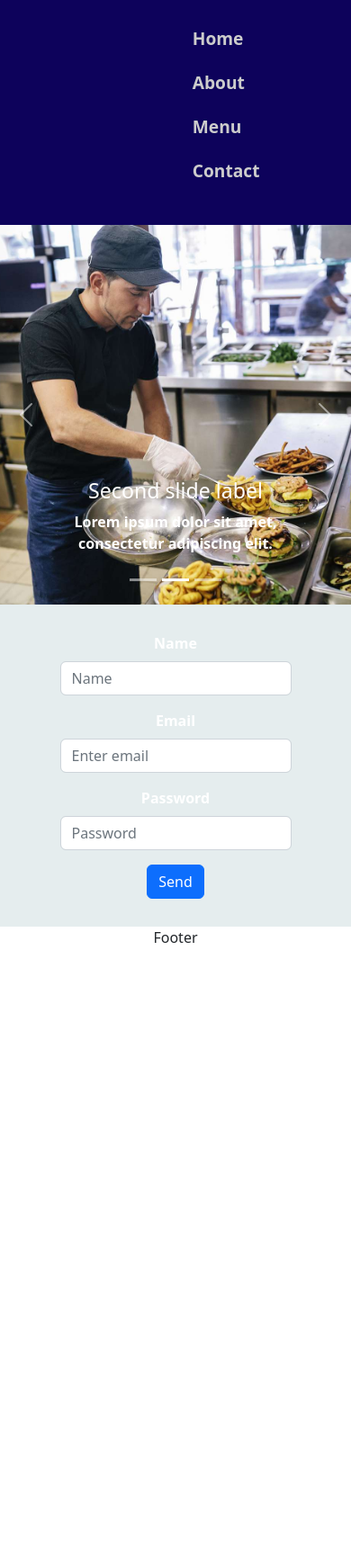
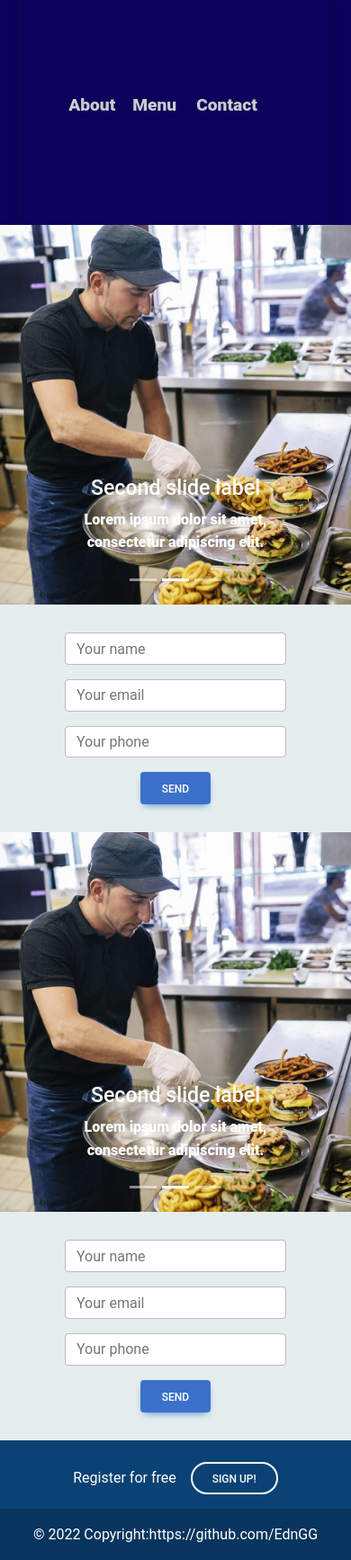
Before and after one commit to EdnGG/Ucamp-project-04, a React (Create React App) app: page / in a window 390 px wide. Shown: the whole page at 90% size. Before the commit the page ends 1054 px from the top, so only its background shows below. Built offline with nearby package versions, Linux system fonts and the light colour scheme; no server answers.

Commit message:
Testing deploy

```diff
--- a/package.json
+++ b/package.json
@@ -3,12 +3,14 @@
   "version": "0.1.0",
   "private": true,
   "dependencies": {
+    "@fortawesome/fontawesome-free": "^6.2.1",
     "@popperjs/core": "^2.11.6",
     "@testing-library/jest-dom": "^5.16.5",
     "@testing-library/react": "^13.4.0",
     "@testing-library/user-event": "^13.5.0",
     "bootstrap": "^5.2.2",
     "firebase": "^9.14.0",
+    "mdb-react-ui-kit": "^5.0.0",
     "react": "^18.2.0",
     "react-bootstrap": "^2.6.0",
     "react-dom": "^18.2.0",
--- a/src/App.css
+++ b/src/App.css
@@ -77,11 +77,9 @@
 .navbar__link:hover {
   color: rgb(214, 39, 39);
 }
-
-/* Main section */
-.container__main {
+/* Sub main section */
+.container__sub-main {
   display: flex;
-  /* flex-direction: column; */
   flex-wrap: nowrap;
   justify-content: center;
   align-items: center;
@@ -89,7 +87,18 @@
   font-weight: 900;
   width: 100%;
   height: 100%;
-  /* background-color: rgb(110, 95, 219); */
+}
+
+/* Main section */
+.container__main {
+  display: flex;
+  flex-wrap: nowrap;
+  justify-content: center;
+  align-items: center;
+  color: white;
+  font-weight: 900;
+  width: 100%;
+  height: 100%;
 }
 .carousel {
   display: flex;
@@ -132,27 +141,66 @@
 }
 
 @media only screen and (max-width: 700px) {
-  /* .navbar__menu {
-    display: none;
+  .container__navbar {
+    display: flex;
+
+    flex-direction: row;
+    justify-content: space-around;
+    align-items: center;
+    /* width: 100%;
+    height: 100%; */
   }
   .navbar__links {
-    display: none;
-  } */
+    display: flex;
+    flex-direction: row;
+    justify-content: space-between;
+    align-items: center;
+    /* width: 100%;
+    height: 100%; */
+    color: beige;
+  }
+  .navbar__link {
+    text-decoration: none;
+    color: #ccc;
+    font-size: 1.2rem;
+    font-weight: 900;
+    padding: 0 10px;
+    width: 100%;
+    height: 100%;
+  }
+  .navbar {
+    display: flex;
+    /* flex-direction: column; */
+    justify-content: space-between;
+    align-items: center;
+    /* width: 100%; */
+    /* height: 100%; */
+  }
+  .navbar__menu {
+    display: flex;
+    flex-wrap: wrap;
+    flex-direction: row;
+    justify-content: center;
+    align-items: center;
+    width: 70%;
+  }
   .navbar__logo {
     display: none;
   }
-  .navbar__list {
+  /* .navbar__list {
     display: flex;
-    flex-direction: column;
+    flex-wrap: wrap;
+    flex-direction: row;
     justify-content: center;
     align-items: center;
     width: 100%;
     height: 100%;
+  } */
+
+  .container__main {
+    flex-direction: column;
   }
-  .navbar__link {
-    padding: 10px;
-  }
-  .container__main {
+  .container__sub-main {
     flex-direction: column;
   }
   /* .carousel {
--- a/src/components/Footer.jsx
+++ b/src/components/Footer.jsx
@@ -1,7 +1,40 @@
 import React from "react";
+import {
+  MDBFooter,
+  MDBContainer,
+  MDBCol,
+  MDBRow,
+  MDBBtn,
+} from "mdb-react-ui-kit";
 
 const Footer = () => {
-  return <div>Footer</div>;
+  return (
+    <MDBFooter
+      className="text-center text-white"
+      style={{ backgroundColor: "#0a4275" }}
+    >
+      <MDBContainer className="p-4 pb-0">
+        <section className="">
+          <p className="d-flex justify-content-center align-items-center">
+            <span className="me-3">Register for free</span>
+            <MDBBtn type="button" outline color="light" rounded>
+              Sign up!
+            </MDBBtn>
+          </p>
+        </section>
+      </MDBContainer>
+      {/* poner los icons */}
+      <div
+        className="text-center p-3"
+        style={{ backgroundColor: "rgba(0, 0, 0, 0.2)" }}
+      >
+        © 2022 Copyright:
+        <a className="text-white" href="https://mdbootstrap.com/">
+          https://github.com/EdnGG
+        </a>
+      </div>
+    </MDBFooter>
+  );
 };
 
 export default Footer;
--- a/src/components/Navbar.jsx
+++ b/src/components/Navbar.jsx
@@ -14,11 +14,6 @@ const Navbar = () => {
 
         <div className="navbar__menu">
           <ul className="navbar__list">
-            <li className="navbar__links">
-              <a className="navbar__link" href="#">
-                Home
-              </a>
-            </li>
             <li className="navbar__links">
               <a className="navbar__link" href="#">
                 About
--- a/src/components/Register.jsx
+++ b/src/components/Register.jsx
@@ -41,29 +41,29 @@ const Register = () => {
     <div>
       <Form onSubmit={sendUser}>
         <Form.Group className="mb-3" controlId="formGroupName">
-          <Form.Label>Name</Form.Label>
+          {/* <Form.Label>Name</Form.Label> */}
           <Form.Control
             name="username"
             type="text"
-            placeholder="Name"
+            placeholder="Your name"
             onChange={handleChange}
           />
         </Form.Group>
         <Form.Group className="mb-3" controlId="formGroupEmail">
-          <Form.Label>Email</Form.Label>
+          {/* <Form.Label>Email</Form.Label> */}
           <Form.Control
             name="email"
             type="email"
-            placeholder="Enter email"
+            placeholder="Your email"
             onChange={handleChange}
           />
         </Form.Group>
         <Form.Group className="mb-3" controlId="formGroupPassword">
-          <Form.Label>Password</Form.Label>
+          {/* <Form.Label>Password</Form.Label> */}
           <Form.Control
-            name="password"
-            type="password"
-            placeholder="Password"
+            name="phone"
+            type="text"
+            placeholder="Your phone"
             onChange={handleChange}
           />
         </Form.Group>
--- a/src/index.js
+++ b/src/index.js
@@ -2,6 +2,8 @@ import React from "react";
 import ReactDOM from "react-dom/client";
 import "./index.css";
 import "bootstrap/dist/css/bootstrap.min.css";
+import "mdb-react-ui-kit/dist/css/mdb.min.css";
+// import "@fortawesome/fontawesome-free/css/all.min.css";
 import * as bootstrap from "bootstrap"; // Linea importante para componentres de bootstrap
 import App from "./App";
 import reportWebVitals from "./reportWebVitals";
--- a/src/layout/Index.jsx
+++ b/src/layout/Index.jsx
@@ -23,6 +23,17 @@ const index = () => {
         </div>
       </div>
 
+      <div className="container__sub-main">
+        <div className="carousel">
+          <CarouselFade />
+        </div>
+
+        <div className="form">
+          <Register />
+          {/* <Data /> */}
+        </div>
+      </div>
+
       <div className="container__footer">
         <Footer />
       </div>
```
Also changed, not shown: 1 other file (tests, documents, lock files or other folders).
